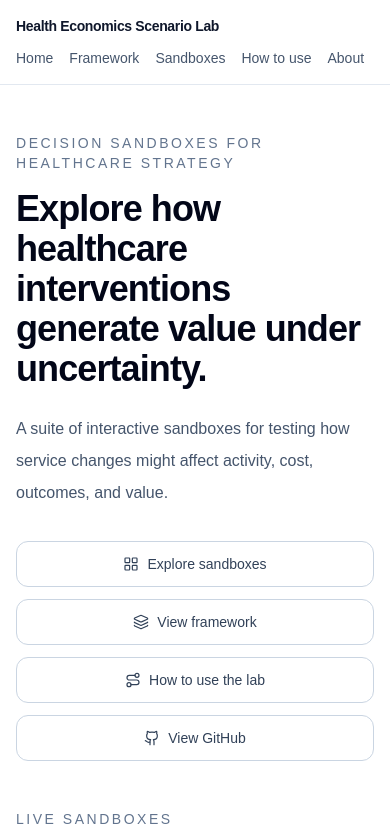
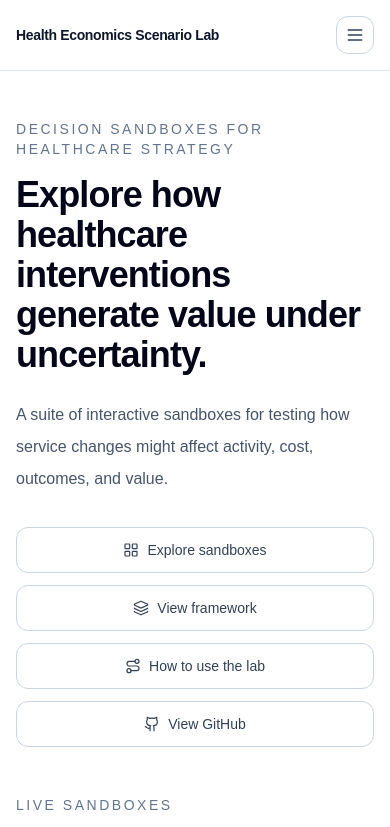
Before and after one commit to olivercareyncl/health-economics-scenario-lab, a Next.js app in the folder site/: page / in a window 390 px wide. Shown: the top 827 px of the page. Built offline with nearby package versions, Linux system fonts and the light colour scheme.

Commit message:
Update layout.tsx

```diff
--- a/site/src/app/layout.tsx
+++ b/site/src/app/layout.tsx
@@ -1,5 +1,6 @@
 import type { Metadata } from "next";
 import Link from "next/link";
+import SiteHeader from "@/components/site-header";
 import { GITHUB_URL, LINKEDIN_URL } from "@/data/apps";
 import "./globals.css";
 
@@ -16,43 +17,7 @@ export default function RootLayout({
     <html lang="en">
       <body className="bg-white text-slate-900 antialiased">
         <div className="flex min-h-screen flex-col">
-          <header className="sticky top-0 z-30 border-b border-slate-200 bg-white/90 backdrop-blur">
-            <div className="mx-auto flex max-w-7xl flex-col gap-3 px-4 py-4 sm:px-6 md:flex-row md:items-center md:justify-between">
-              <Link
-                href="/"
-                className="text-sm font-semibold tracking-tight text-slate-900 transition hover:text-slate-700"
-              >
-                Health Economics Scenario Lab
-              </Link>
-
-              <nav className="flex flex-wrap items-center gap-x-4 gap-y-2 text-sm text-slate-600 md:justify-end md:gap-6">
-                <Link href="/" className="transition hover:text-slate-900">
-                  Home
-                </Link>
-                <Link
-                  href="/framework"
-                  className="transition hover:text-slate-900"
-                >
-                  Framework
-                </Link>
-                <Link
-                  href="/sandboxes"
-                  className="transition hover:text-slate-900"
-                >
-                  Sandboxes
-                </Link>
-                <Link
-                  href="/how-to-use"
-                  className="transition hover:text-slate-900"
-                >
-                  How to use
-                </Link>
-                <Link href="/about" className="transition hover:text-slate-900">
-                  About
-                </Link>
-              </nav>
-            </div>
-          </header>
+          <SiteHeader />
 
           <main className="flex-1">{children}</main>
 
```
